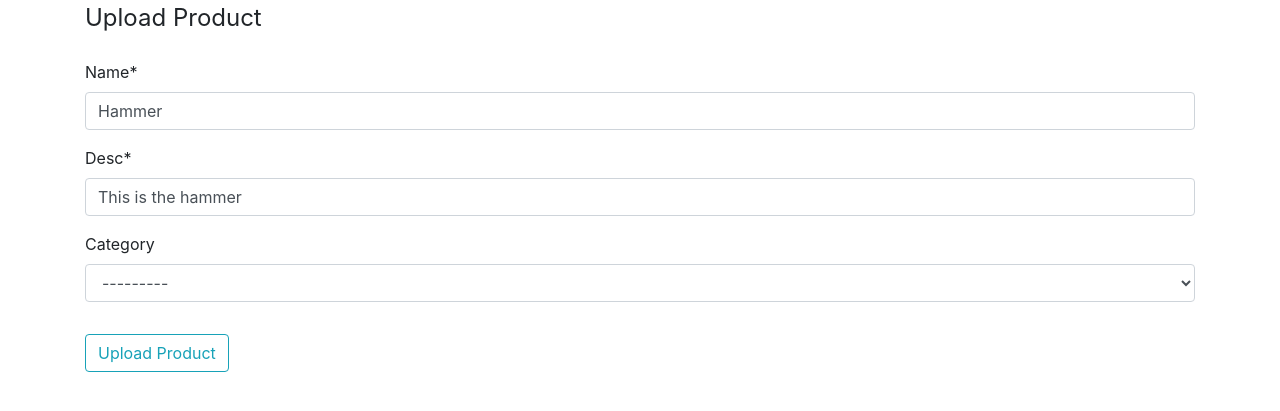
After one commit to samirpatil2000/HackathonProject, a Django app: page /upload-products/ in a window 1280 px wide. The commit adds this page. Shown: the top 411 px of the page. Run offline with Django 3.2, Linux system fonts and the light colour scheme; the visitor is signed in with stand-in values (Sample User, id 1); data that the repository does not hold is empty; some libraries are stand-ins or nearby versions.

Commit message:
upload product is successfully working

```diff
--- a/Hackathon/urls.py
+++ b/Hackathon/urls.py
@@ -18,5 +18,6 @@ from django.urls import path,include
 
 urlpatterns = [
     path('admin/', admin.site.urls),
-    path('account/',include('account.urls'))
+    path('account/',include('account.urls')),
+    path('',include('product.urls'))
 ]
--- /dev/null
+++ b/product/forms.py
@@ -0,0 +1,9 @@
+
+from django import forms
+from .models import Product,RequestForProduct
+
+class ProductUploadForm(forms.ModelForm):
+
+    class Meta:
+        model=Product
+        fields=['name','desc','category']
--- a/product/models.py
+++ b/product/models.py
@@ -21,7 +21,7 @@ class Product(models.Model):
     name=models.CharField(default="Hammer",max_length=20)
     desc=models.CharField(default="This is the hammer",max_length=200)
     category=models.ForeignKey(Category,on_delete=models.SET_NULL,blank=True,null=True)
-    is_borrow=models.BooleanField(default=False)
+    is_borrowed=models.BooleanField(default=False)
     is_on_rent=models.BooleanField(default=False)
 
     def __str__(self):
@@ -36,6 +36,7 @@ class RequestForProduct(models.Model):
     request_in_brief=models.CharField(default="I need a hammer for something",max_length=300)
     product_category = models.ForeignKey(Category, on_delete=models.SET_NULL, blank=True, null=True)
     is_urgent= models.BooleanField(default=False)
+    needed_by=models.DateTimeField(blank=True,null=True)
     return_date=models.DateTimeField()
 
     def __str__(self):
--- /dev/null
+++ b/product/urls.py
@@ -0,0 +1,8 @@
+from django.urls import path
+from . import views
+
+
+urlpatterns = [
+    path('',views.index,name='index-page'),
+    path('upload-products/',views.uploadProduct,name='upload-products'),
+ ]
--- a/product/views.py
+++ b/product/views.py
@@ -1,3 +1,26 @@
-from django.shortcuts import render
+from django.contrib.auth.decorators import login_required
+from django.shortcuts import render, redirect
+from .forms import ProductUploadForm
+# Create your views here.
 
-# Create your views here.
+def index(request):
+    context={
+
+    }
+    return render(request,'product/index.html',context)
+
+
+@login_required
+def uploadProduct(request):
+    user=request.user
+    productForm=ProductUploadForm()
+    if request.method=="POST":
+        productForm=ProductUploadForm(request.POST or None)
+        if productForm.is_valid():
+            prod=productForm.save(commit=False)
+            prod.user=user
+            return redirect('index-page')
+    context={
+        'form':productForm
+    }
+    return render(request,'product/productUploadForm.html',context)
--- a/templates/account/login.html
+++ b/templates/account/login.html
@@ -20,4 +20,4 @@
     </div>
 </div>
 
-{% endblock body%}
+{% endblock body %}
--- /dev/null
+++ b/templates/product/index.html
@@ -0,0 +1,3 @@
+{% extends 'account/base.html' %}
+
+{% block title %}Get Set Greenary{% endblock %}
--- /dev/null
+++ b/templates/product/productUploadForm.html
@@ -0,0 +1,19 @@
+{% extends 'account/base.html' %}
+{% load crispy_forms_tags %}
+{% block title %}Get Set Greenary / Upload Product{% endblock %}
+{% block body %}
+
+<div class="container">
+    <form method="POST">
+        {% csrf_token %}
+        <fieldset class="form-group">
+            <legend class="'border-bottom mb-4">Upload Product</legend>
+           {{ form | crispy  }}
+        </fieldset>
+        <div class="form-group">
+            <button class="btn btn-outline-info" type="submit">Upload Product</button>
+        </div>
+    </form>
+</div>
+
+{% endblock body %}
```
